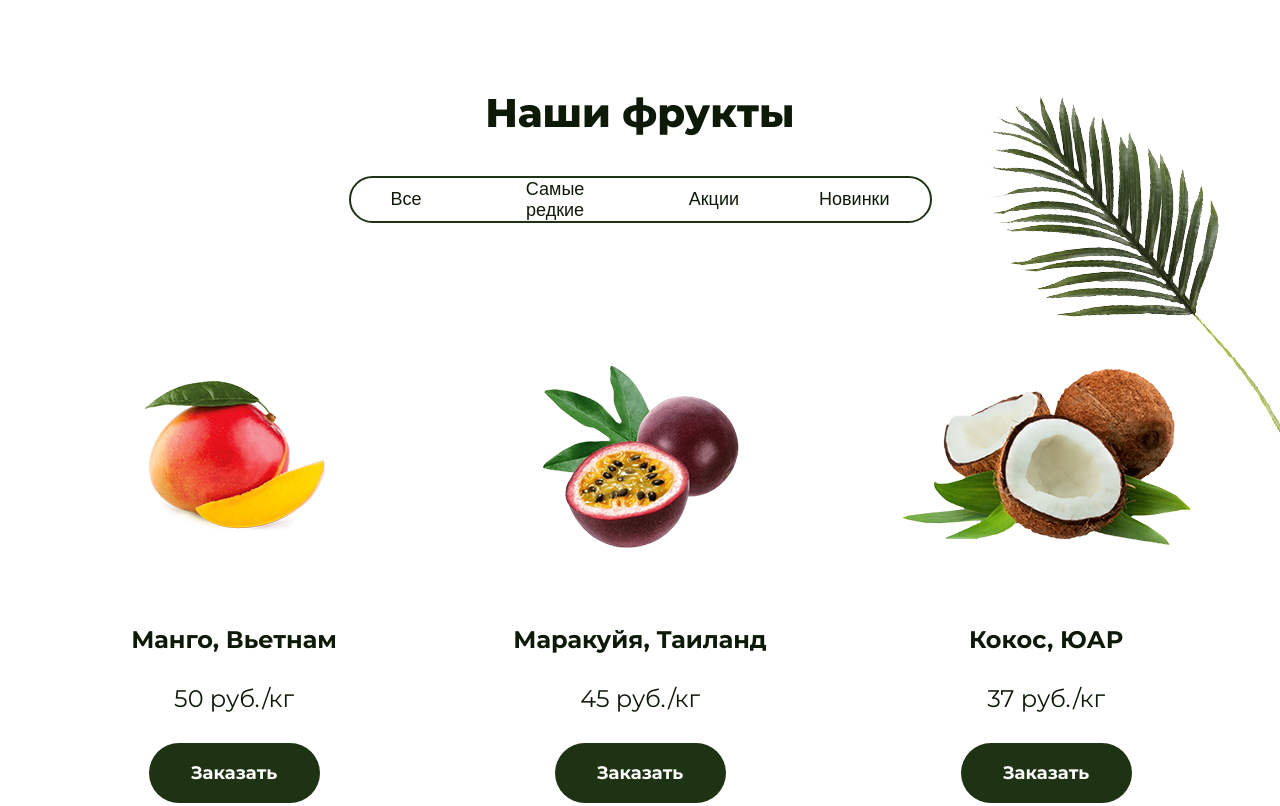
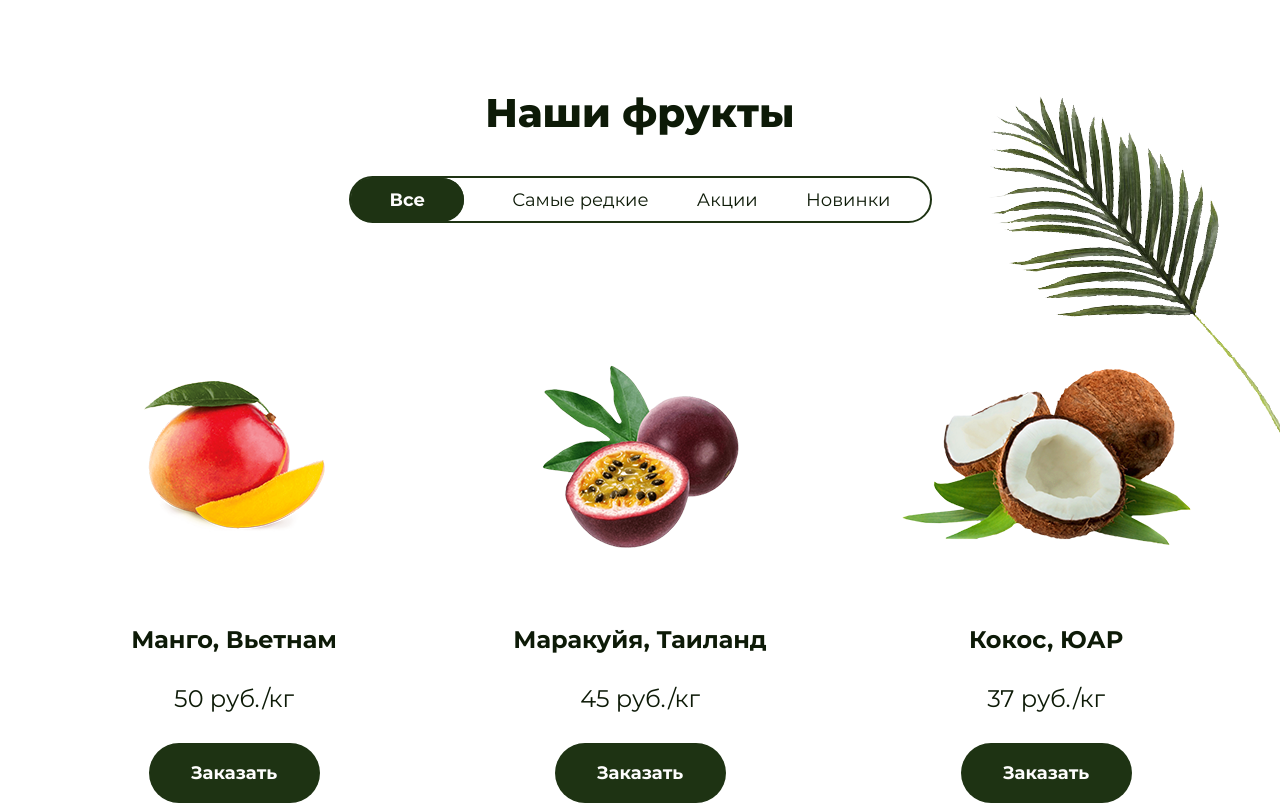
Before and after one commit to Jack-pronin/Exotic_Fruits, a plain HTML site: page index.html in a window 1280 px wide. Shown: the part 2613-3419 px from the top of the page. Drawn offline with Linux system fonts and the light colour scheme.

Commit message:
product tab

```diff
--- a/css/style.css
+++ b/css/style.css
@@ -510,34 +510,81 @@ body {
     }
 
     .products__tab {
+        --hl-left: 0px;
+        --hl-width: 0px;
+
         display: flex;
-        overflow: visible;
+        justify-content: space-between;
         box-sizing: border-box;
         align-items: center;
         margin: 0 auto 95px auto;
         width: 583px;
         height: 47px;
+        position: relative;
         border: 2px solid rgb(30, 51, 19);
         border-radius: 23.5px;
 
+        &:before {
+            content: "";
+            position: absolute;
+            top: 0;
+            height: 100%;
+            left: var(--hl-left);
+            width: var(--hl-width);
+            background-color: rgb(30, 51, 19);
+            border-radius: 23.5px;
+            transition: all 0.5s cubic-bezier(0.4, 1, 0.5, 1);
+        }
+
         .products__tab-choice-btn {
+            font-family: MontserratRegular, sans-serif;
             border: none;
             box-sizing: border-box;
             background-color: transparent;
             font-size: 18px;
-            padding: 11px 40px;
-            border-radius: 23.5px;
             color: rgb(13, 26, 7);
+            cursor: pointer;
+            z-index: 1;
+            transition: color 0.3s ease, font-family 0.3s ease;
 
             &:first-child:hover {
-                border: 2px solid rgb(30, 51, 19);
-                padding: 11px 40px;
                 border-radius: 21px 23.5px 23.5px 21px;
-                background-color: rgb(30, 51, 19);
+            }
+
+            &:hover {
+                font-family: MontserratBold, sans-serif;
+                padding: 11px 39px;
+                color: #fefdfd;
+            }
+
+            &:last-child:hover {
+                border-radius: 23.5px 21px 21px 23.5px;
+            }
+
+            &:first-child {
+                padding-left: 39px;
+            }
+
+            &:last-child {
+                padding-right: 39px;
             }
         }
 
+        .active {
+            font-family: MontserratBold, sans-serif;
+            padding: 11px 39px;
+            border-radius: 23.5px;
+            background-color: rgb(30, 51, 19);
+            color: #fefdfd;
 
+            &:first-of-type {
+                border-radius: 21px 23.5px 23.5px 21px;
+            }
+
+            &:last-of-type{
+                border-radius: 23.5px 21px 21px 23.5px;
+            }
+        }
     }
 
     .products__items {
--- a/index.html
+++ b/index.html
@@ -404,7 +404,7 @@
     <div class="container">
         <div class="products__title">Наши фрукты</div>
         <div class="products__tab">
-            <button class="products__tab-choice-btn">Все</button>
+            <button class="products__tab-choice-btn active">Все</button>
             <button class="products__tab-choice-btn">Самые редкие</button>
             <button class="products__tab-choice-btn">Акции</button>
             <button class="products__tab-choice-btn">Новинки</button>
--- a/scripts/main.js
+++ b/scripts/main.js
@@ -7,35 +7,62 @@ $(document).ready(function () {
         slidesToScroll: 1,
         infinite: true,
         centerPadding: 0,
-        responsive: [
-            {
-                breakpoint: 1120,
-                settings: {
-                    vertical: false,
-                    verticalSwiping: false,
-                    centerMode: false,
-                    slidesToShow: 3,
-                    slidesToScroll: 1
-                }
+        responsive: [{
+            breakpoint: 1120, settings: {
+                vertical: false, verticalSwiping: false, centerMode: false, slidesToShow: 3, slidesToScroll: 1
             }
-        ]
+        }]
     });
 
     $('.reviews__slider').slick({
-        slidesToShow: 2,
-        slidesToScroll: 1,
-        infinite: true,
-        responsive: [
-            {
-                breakpoint: 1079,
-                settings: {
-                    slidesToShow: 1,
-                }
+        slidesToShow: 2, slidesToScroll: 1, infinite: true, responsive: [{
+            breakpoint: 1079, settings: {
+                slidesToShow: 1,
             }
-        ]
-    })
+        }]
+    });
 
-    $( function() {
-        $( "#accordion" ).accordion();
-    } );
+    $("#accordion").accordion();
+
+
+
+    const tab = document.querySelector('.products__tab');
+    const buttons = tab.querySelectorAll('.products__tab-choice-btn');
+    let activeBtn = tab.querySelector('.active');
+
+    function moveHighlight(btn) {
+        const rect = btn.getBoundingClientRect();
+        const tabRect = tab.getBoundingClientRect();
+
+        const width = rect.width;
+        tab.style.setProperty('--hl-width', `${width}px`);
+        const left = rect.left - tabRect.left - 1.6;
+        tab.style.setProperty('--hl-left', `${left}px`);
+    }
+
+    moveHighlight(activeBtn);
+
+    buttons.forEach((btn) => {
+        btn.addEventListener('mouseenter', () => {
+            moveHighlight(btn);
+            if (btn !== activeBtn) {
+                activeBtn.classList.remove('active');
+            }
+        });
+
+        btn.addEventListener('mouseleave', () => {
+            moveHighlight(activeBtn);
+            activeBtn.classList.add('active');
+        });
+
+        btn.addEventListener('click', () => {
+            if (activeBtn !== btn) {
+                activeBtn.classList.remove('active');
+                btn.classList.add('active');
+                activeBtn = btn;
+                moveHighlight(activeBtn);
+            }
+        });
+    });
+
 })
```
